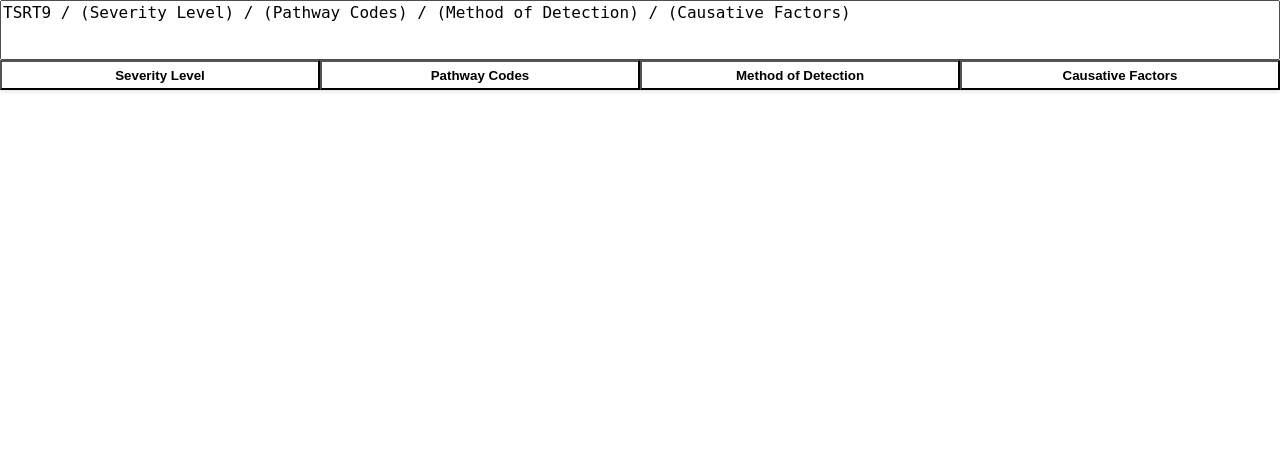
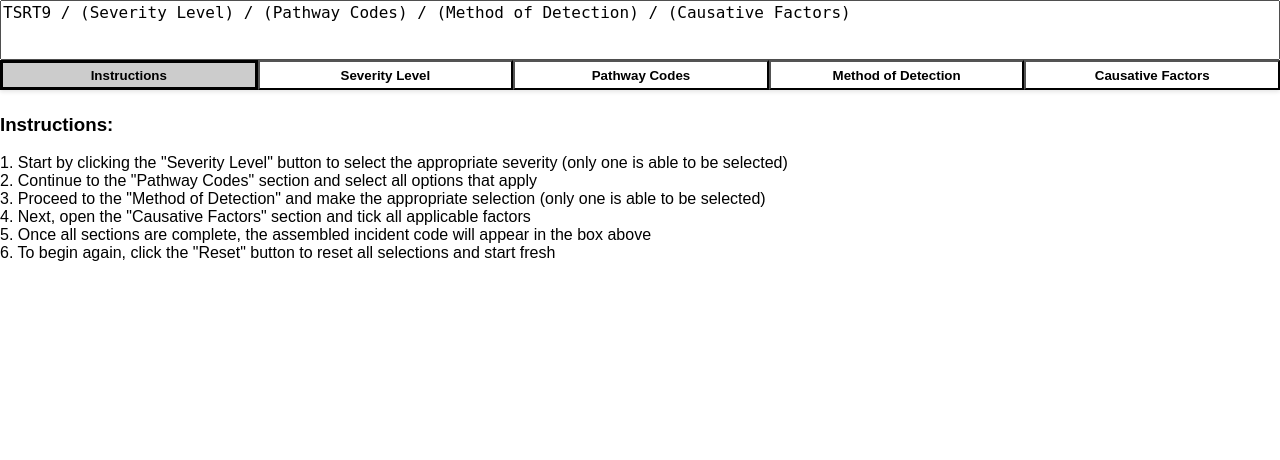
Before and after one commit to Cotterilla12/TSRT9-Web-Widget, a Flask app: page /widget in a window 1280 px wide. Shown: the top 460 px of the page. Run offline with Flask 3, Linux system fonts and the light colour scheme.

Commit message:
Added instructions and a postmessage when updating

```diff
--- a/templates/home.html
+++ b/templates/home.html
@@ -18,9 +18,11 @@
         }
 
         iframe {
-            width: 100%;
+            width: 90%;
             height: 600px;
             border: 1px solid #000;
+            display: block;
+            margin: 0 auto;
         }
 
         .copy-button {
@@ -47,6 +49,8 @@
         {% endif %}
         <br>
         <button onclick="requestValueFromWidget()" class="copy-button">Copy</button>
+        <p>To copy the code to your clipboard, simply click on the displayed copy button<br></p>
+        <input type="button" value="Feedback Form" onclick="window.open('https://docs.google.com/forms/d/e/1FAIpQLSdzvE2fIhrAjYww1oQqb45hb0GNT-_wDDvQ7GWrh6M9XQeJSg/viewform?usp=dialog')" /><br><br>
         <button onclick="window.location.href='/webdeveloperinformation';">Web developer information</button>
     </div>
     <script>
--- a/templates/widget.html
+++ b/templates/widget.html
@@ -15,6 +15,7 @@
     {% if not singleTaxonomy %}
     <div class="button-container">
         <div class="button-row">
+                <button id="InstructionsBtn" onclick="showInstructions()">Instructions</button>
                 <button id="SLBtn" onclick="showSLOptions()">Severity Level</button>
                 <button id="PCBtn" onclick="showPCOptions()">Pathway Codes</button>
                 <button id="MDBtn" onclick="showMDOptions()">Method of Detection</button>
@@ -40,6 +41,49 @@
     </div>
 
     <script>
+        function showInstructions() {
+            document.getElementById("taxonomyMenu").style.display = 'none';
+            const menu = document.getElementById("taxonomyMenuSingle");
+            menu.innerHTML = `<h3>Instructions:</h3>
+            <p>1. Start by clicking the "Severity Level" button to select the appropriate severity (only one is able to be selected)<br>
+                2. Continue to the "Pathway Codes" section and select all options that apply<br>
+                3. Proceed to the "Method of Detection" and make the appropriate selection (only one is able to be selected)<br>
+                4. Next, open the "Causative Factors" section and tick all applicable factors<br>
+                5. Once all sections are complete, the assembled incident code will appear in the box above<br>
+                6. To begin again, click the "Reset" button to reset all selections and start fresh</p>`;
+            menu.style.display = 'block';
+            if ("{{ singleTaxonomy|default('') }}".trim() === "") {
+                toggleMenuButtons("InstructionsBtn");
+            };
+        }
+
+        function displayInstructions(instructions){
+            const menu = document.getElementById("rightContent");
+            menu.innerHTML = instructions;
+        }
+
+        function singleTaxonomyInstructions(instructions){
+            {% if singleTaxonomy %}
+                const menu = document.getElementById("leftContent");
+                const wrapper = document.createElement("div");
+                wrapper.className = "taxonomy-entry";
+
+                const button = document.createElement("button");
+                button.textContent = "Instructions";
+                button.classList.add("toggle-button");
+                button.id = "instructionsBtn";
+                button.onclick = () => {
+                    displayInstructions(instructions);
+                    toggleButtons(button.id, "leftContent");
+                }
+
+                wrapper.appendChild(button);
+                menu.appendChild(wrapper);
+
+                button.click();
+            {% endif %}
+        }
+
         function showSLOptions() {
             document.getElementById("taxonomyMenu").style.display = 'none';
             const menu = document.getElementById("taxonomyMenuSingle");
@@ -53,6 +97,18 @@
                 .then(res => res.json())
                 .then(data => {
                     menu.innerHTML = '';
+
+                    // Placing instructions if this is loaded in single taxonomy
+                    {% if singleTaxonomy %}
+                        const wrapper = document.createElement("div");
+                        wrapper.className = "taxonomy-entry";
+
+                        const label = document.createElement("label");
+                        label.textContent = "Please select the appropriate severity level (only one is able to be selected)";
+                        wrapper.appendChild(label);
+                        menu.appendChild(wrapper);
+                    {% endif %}
+
                     Object.entries(data).forEach(([level, detailDict]) => {
                         const [label, description] = Object.entries(detailDict)[0];
 
@@ -116,6 +172,9 @@
                 tb.value = tb.value.replace(/Level\s*\d+/, level);
             }
             updateMenuButtonStatus();
+
+            // Inform the parent window the taxonomies have been updated
+            window.parent.postMessage({ action: "taxonomyUpdated" }, "*");
         }
 
         function showPCOptions() {
@@ -131,6 +190,11 @@
                 .then(res => res.json())
                 .then(data => {
                     menu.innerHTML = '';
+
+                    // Placing instructions if this is loaded in single taxonomy
+                    instructions = "Please carefully look through each record and select one or more pathway codes that best describe the process or pathway involved. You're welcome to choose multiple codes if they clearly apply. Refer to the official definitions if you need assistance.<br><br>Press the reset button at the bottom to reset the codes selected."
+                    singleTaxonomyInstructions(instructions);
+
                     Object.entries(data).forEach((category) => {
                         const wrapper = document.createElement("div");
                         wrapper.className = "taxonomy-entry";
@@ -199,6 +263,9 @@
         function addRemoveCode(code, taxonomy, addBool) {
             const tb = document.getElementById("mainTextBox");
             let tbList = tb.value.split(" / ");
+
+            // Inform the parent window the taxonomies have been updated
+            window.parent.postMessage({ action: "taxonomyUpdated" }, "*");
 
             let placeholder = "";
             if (taxonomy == "SL"){
@@ -312,7 +379,6 @@
             }
         }
 
-
         function sortCodes(codes){
             if (codes.length == 0){
                 return [];
@@ -367,6 +433,11 @@
                 .then(res => res.json())
                 .then(data => {
                     menu.innerHTML = '';
+
+                    // Placing instructions if this is loaded in single taxonomy
+                    instructions = "Please select only one detection method per record that best indicates how the event was discovered. If you're unsure, the official definitions can help you choose the most suitable method.<br><br>Press the reset button at the bottom to reset the codes selected."
+                    singleTaxonomyInstructions(instructions);
+
                     Object.entries(data).forEach((category) => {
                         const wrapper = document.createElement("div");
                         wrapper.className = "taxonomy-entry";
@@ -446,6 +517,11 @@
                 .then(res => res.json())
                 .then(data => {
                     menu.innerHTML = '';
+
+                    // Placing instructions if this is loaded in single taxonomy
+                    instructions = "For each record, identify and select one or more causative factors that contributed to the event. Multiple selections are encouraged when appropriate. Please refer to the provided definitions to ensure accuracy.<br><br>Press the reset button at the bottom to reset the codes selected."
+                    singleTaxonomyInstructions(instructions);
+
                     Object.entries(data).forEach((category) => {
                         const wrapper = document.createElement("div");
                         wrapper.className = "taxonomy-entry";
@@ -530,6 +606,11 @@
                     btn.classList.remove("menu-button-complete");
                 }
             });
+
+            {% if not singleTaxonomy %}
+                const InstructionsBtn = document.getElementById("InstructionsBtn");
+                InstructionsBtn.classList.add("menu-button-complete");
+            {% endif %}
         }
 
         function clearText() {
@@ -592,6 +673,11 @@
                     console.log("Function " + funcName + " not found.");
                 }
             }
+            else {
+                showInstructions();
+                const InstructionsBtn = document.getElementById("InstructionsBtn");
+                InstructionsBtn.classList.remove("menu-button-complete");
+            }
         });
     </script>
 </body>
```
Also changed, not shown: 1 other file.
